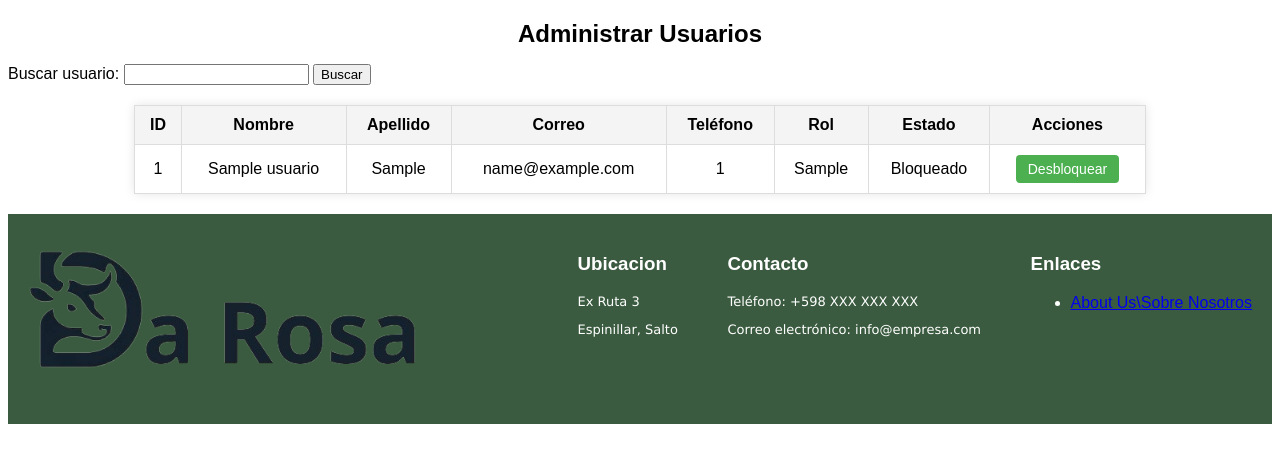
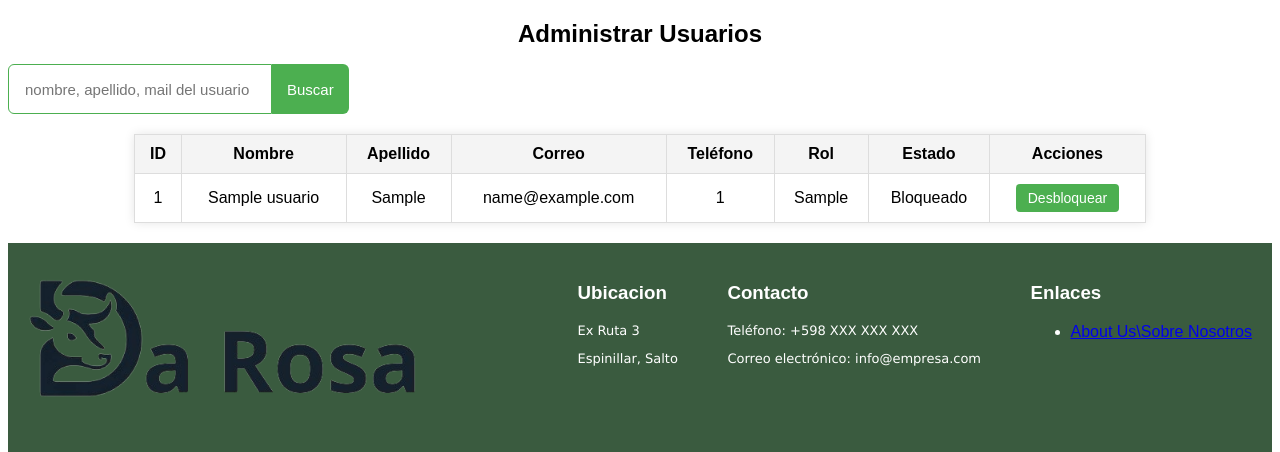
Before and after one commit to JoaquinBistolfi/MKstudio, a PHP site: page /MKstudio/paginas/administrar_usuarios.php in a window 1280 px wide. Shown: the part 102-554 px from the top of the page. Run offline with PHP 8.4, Linux system fonts and the light colour scheme; tables that the repository leaves empty hold one stand-in row (values such as "Sample post"); data that the repository does not hold is empty.

Commit message:
barra de busqueda usuarios

```diff
--- a/css/administrar_usuarios.css
+++ b/css/administrar_usuarios.css
@@ -57,3 +57,40 @@ button.bloqueado {
     align-items: center;
     flex-direction: column;
 }
+
+.input-group {
+    display: flex;
+    align-items: center;
+  }
+
+  .input {
+    min-height: 48px;
+    min-width: 230px;
+    max-width: 400px;
+    padding: 0 1rem;
+    color: #000000;
+    font-size: 15px;
+    border: 1.5px solid #4CAF50;
+    border-radius: 6px 0 0 6px;
+    background-color: transparent;
+  }
+
+  .button--submit {
+    min-height: 50px;
+    padding: .5em 1em;
+    border: none;
+    border-radius: 0 6px 6px 0;
+    background-color: #4CAF50;
+    color: #fff;
+    font-size: 15px;
+    cursor: pointer;
+    transition: background-color .3s ease-in-out;
+  }
+
+  .button--submit:hover {
+    background-color: #45a049;
+  }
+
+  .input:focus, .input:focus-visible {
+    outline: none;
+  }
--- a/paginas/administrar_usuarios.php
+++ b/paginas/administrar_usuarios.php
@@ -4,7 +4,7 @@ include "../includes/conexion.php";
 session_start();
 if($_SERVER['REQUEST_METHOD'] == 'POST' && !empty($_POST["buscar"])){
     $busqueda = $_POST['buscar'];
-    $buscar = "SELECT * FROM usuarios WHERE nombre LIKE '%$busqueda%' OR apellido LIKE '%$busqueda%'";
+    $buscar = "SELECT * FROM usuarios WHERE nombre LIKE '%$busqueda%' OR apellido LIKE '%$busqueda%' OR mail LIKE '%$busqueda%'";
     $resultado = mysqli_query($conexion, $buscar);
 }else{
     $consulta = "SELECT * FROM usuarios";
@@ -43,9 +43,9 @@ if (isset($_POST['id_usuario'])) {
 <body>
     <?php include '../includes/headeradmin.php'; ?>
     <h1>Administrar Usuarios</h1>
-    <form action="" method="post">
-    Buscar usuario: <input type="text" name="buscar">
-    <input type="button" value="Buscar">
+    <form class="input-group" action="" method="post">
+    <input type="text" class="input" name="buscar" placeholder="nombre, apellido, mail del usuario" autocomplete="off">
+    <input class="button--submit" value="Buscar" type="submit">
     </form>
     <table>
         <thead>
--- a/paginas/pagos.php
+++ b/paginas/pagos.php
@@ -82,7 +82,7 @@ $result = mysqli_query($conexion, $sql);
             }
             echo '</tbody></table>';
         } else {
-            echo "<div class='no-lotes'>No se encontraron lotes.</div>";
+            echo "<div class='no-lotes'>No se encontraron pagos.</div>";
         }
         ?>
     </div>
```
